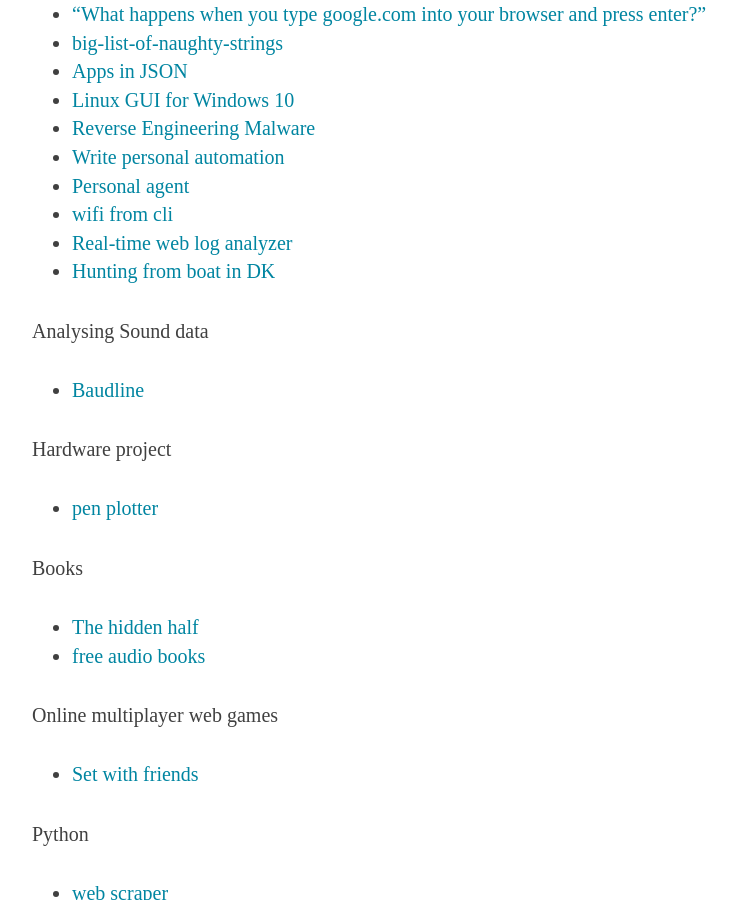
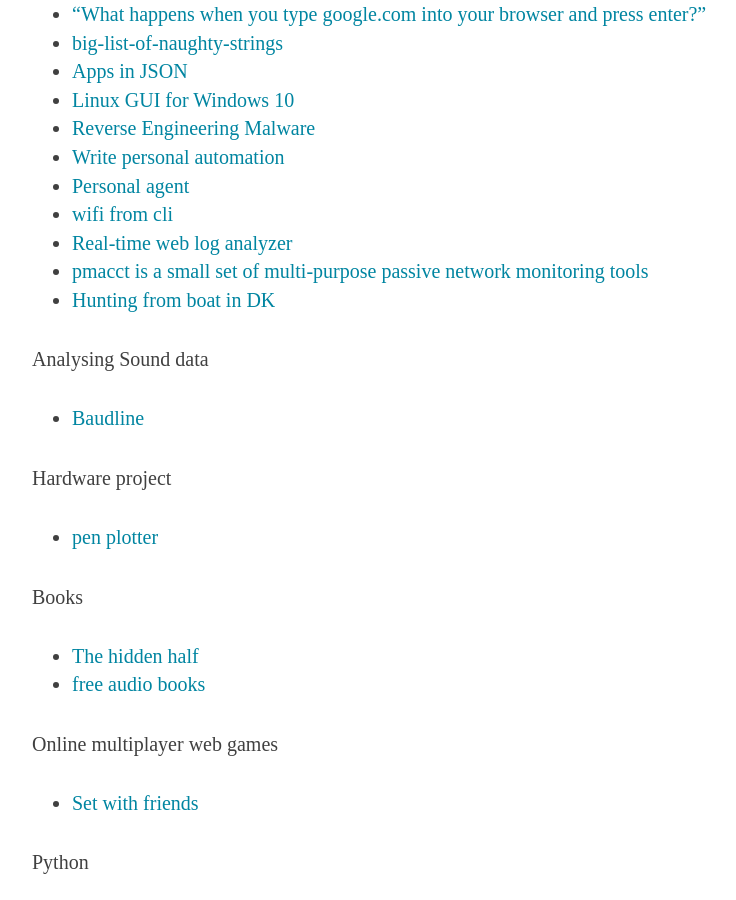
Before and after one commit to clysel/christian.lysel.net, a Jekyll site: the page built from _posts/2017-01-11-cool-projects.markdown, in a window 1280 px wide and 900 px high, scrolled down 638 px. Shown: the whole window, without its empty margins (233-969 px from the left). Built offline with Jekyll 4.4.1, drawn with Linux system fonts in a browser that asks for light colours.

Commit message:
Update 2017-01-11-cool-projects.markdown

```diff
--- a/_posts/2017-01-11-cool-projects.markdown
+++ b/_posts/2017-01-11-cool-projects.markdown
@@ -18,6 +18,7 @@
   * [Personal agent](https://github.com/huginn/huginn)
   * [wifi from cli](https://www.linuxuprising.com/2019/11/how-to-show-available-wifi-networks.html?m=1)
   * [Real-time web log analyzer](https://goaccess.io/features)
+  * [pmacct is a small set of multi-purpose passive network monitoring tools](http://www.pmacct.net/)
   * [Hunting from boat in DK](https://www.nordisk-forum.dk/viewtopic.php?t=50469)
 
 Analysing Sound data
```
